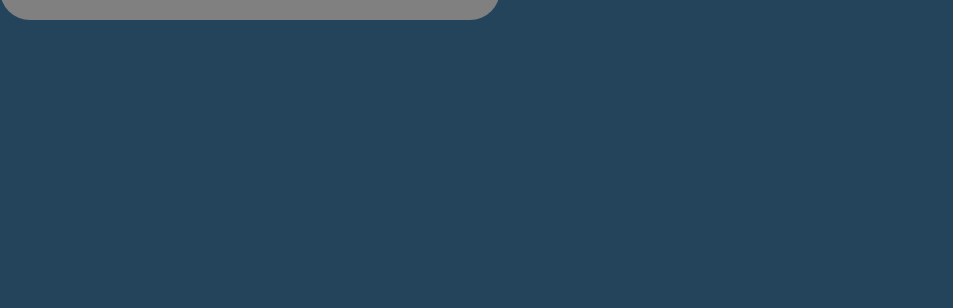
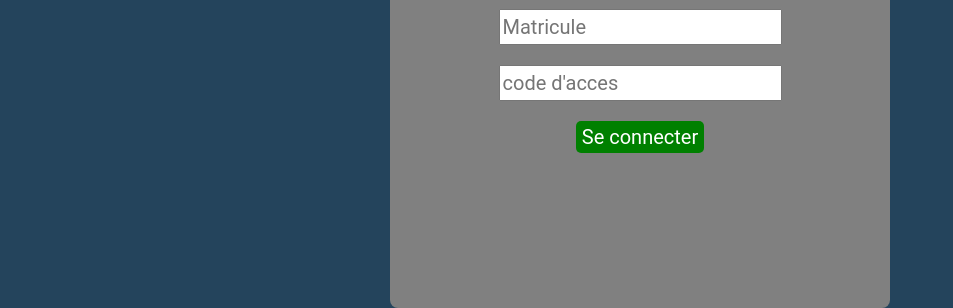
Before and after one commit to AristoteKABELU/Site-E.S.I.S, a plain HTML site: page pages/publication.html in a window 1280 px wide. Shown: the part 532-840 px from the top of the page, without its empty margins (0-953 px from the left). Before the commit the page ends 800 px from the top, so only its background shows below. Drawn offline with nearby package versions, Linux system fonts and the light colour scheme.

Commit message:
publication fixed

```diff
--- a/asset/css/index.css
+++ b/asset/css/index.css
@@ -209,6 +209,27 @@ ul#bibliotheque li{
     border-radius: 5px;
 }
 
+#publication
+{
+    background:#24445C;
+    text-align: center;
+    display: flex;
+    height: 100vh;
+    justify-content: center;
+    font-family: roboto;
+}
+
+#publication .contenair
+{
+    padding: 10px;
+    font-size: 20px;
+    border: none;
+    position: relative;
+    top:5%;
+    border-radius: 8px;
+}
+
+
 /*_________________________Centre excellence_________________________________*/
 
 #centre_exc
```
